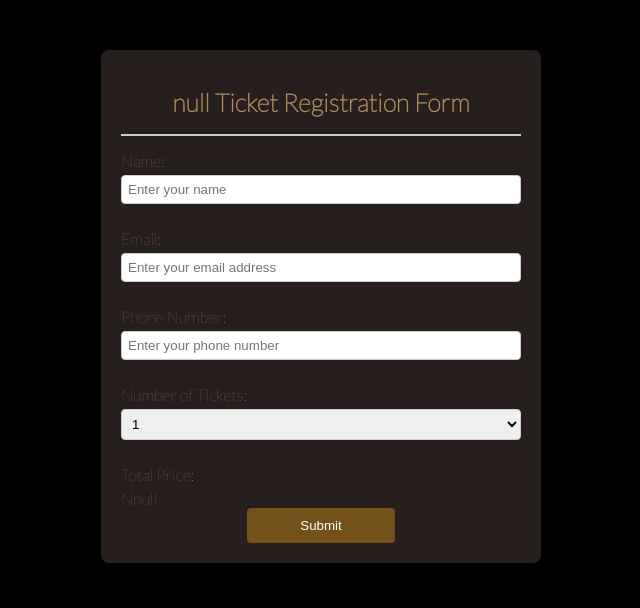
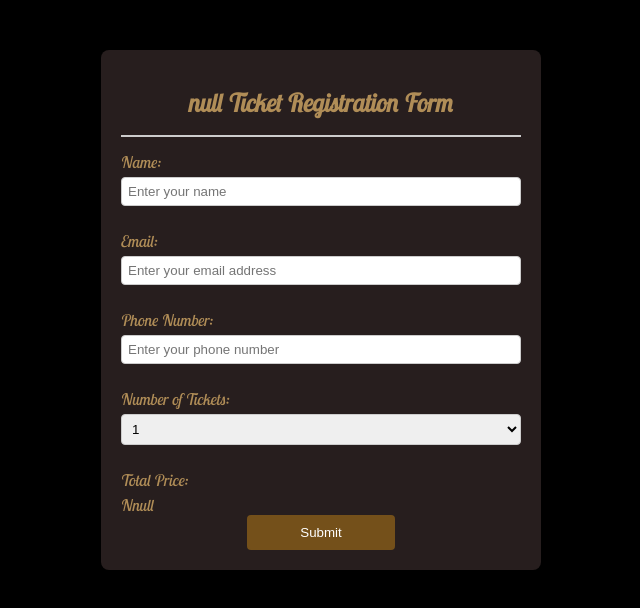
Before and after one commit to JulietNnaji/Tickets-Section, a plain HTML site: page registration.html in a window 1280 px wide. Shown: the whole page, without its empty margins (319-959 px from the left). Drawn offline with Linux system fonts and the light colour scheme.

Commit message:
debugged

```diff
--- a/registration.html
+++ b/registration.html
@@ -10,7 +10,7 @@
     <title>Registration Form</title>
     <style>
         body {
-              font-family: 'Lato', 'Lobster Two', sans-serif;
+            font-family: 'Lobster Two', 'Lato', sans-serif;
             margin: 0;
             padding: 0;
             background-color: black;
@@ -26,7 +26,7 @@
         }
 
         h1 {
-            font-family: 'Lato', 'Lobster Two', sans-serif;
+            font-family: 'Lobster Two', 'Lato', sans-serif;
             font-size: 25px;
             text-align: center;
             color: #B08D57;
```
Also changed, not shown: contact.html (+2 -2 lines), index.html (+1 -1 lines).
